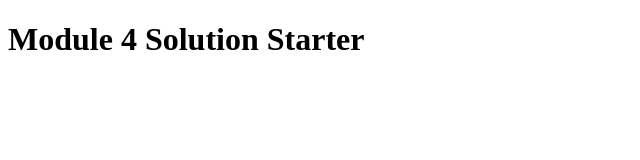
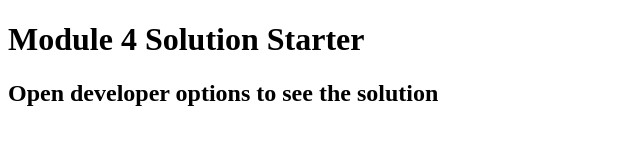
Before and after one commit to Hacktivist53/Coursera---Web-Development-Course, a plain HTML site: page Module4-solution/index.html in a window 1280 px wide. Shown: the whole page, without its empty margins (0-640 px from the left). Drawn offline with Linux system fonts and the light colour scheme.

Commit message:
Update index.html

```diff
--- a/Module4-solution/index.html
+++ b/Module4-solution/index.html
@@ -12,5 +12,6 @@
 </head>
 <body>
   <h1>Module 4 Solution Starter</h1>
+  <h2>Open developer options to see the solution</h2>
 </body>
 </html>
```
